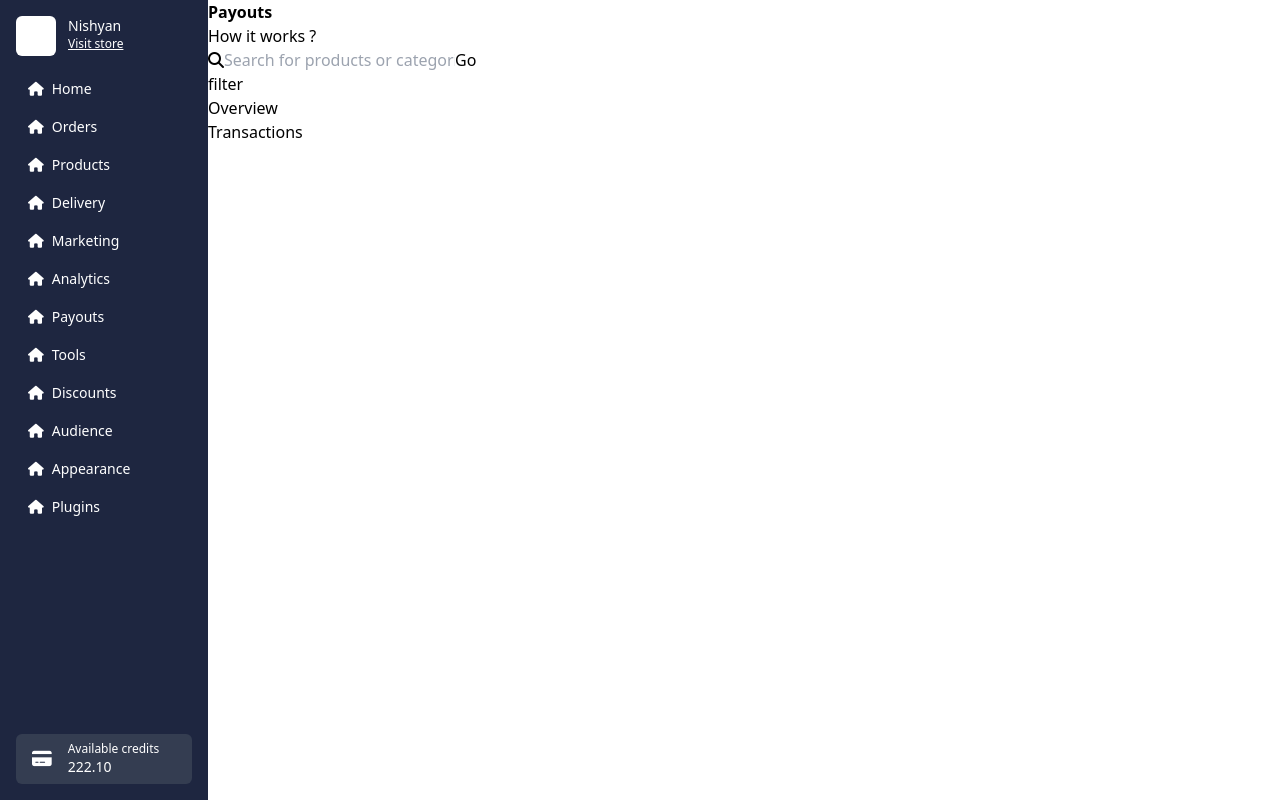
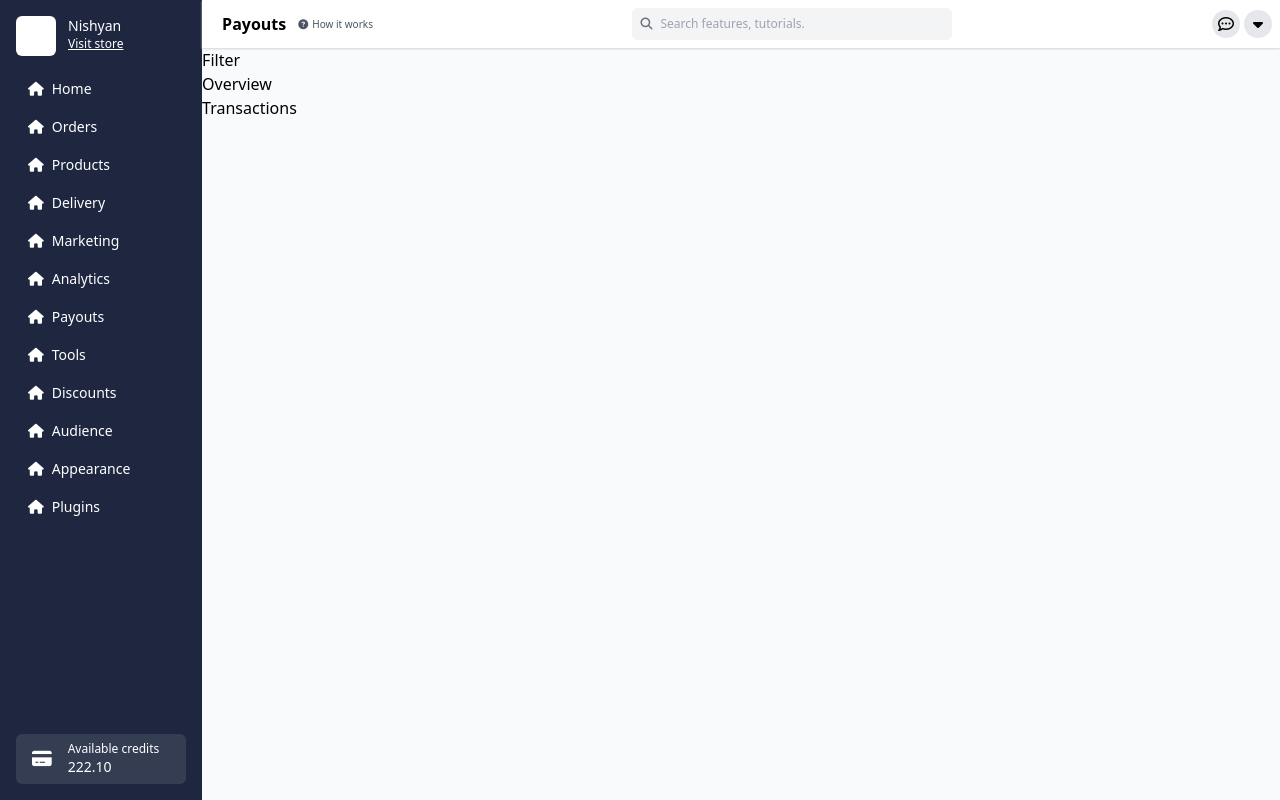
Before and after one commit to KeplerInCoding/Dukaan-Assignment, a React (Create React App) app: page / in a window 1280 px wide. Built offline with nearby package versions, Linux system fonts and the light colour scheme.

Commit message:
header done

```diff
--- /dev/null
+++ b/src/components/Filter.js
@@ -0,0 +1,9 @@
+import React from 'react'
+
+const Filter = () => {
+  return (
+    <div>Filter</div>
+  )
+}
+
+export default Filter
--- a/src/components/Header.js
+++ b/src/components/Header.js
@@ -2,15 +2,21 @@ import React from 'react'
 
 const Header = () => {
   return (
-    <div>
-        <div>
-            <div className=" font-semibold">Payouts</div>
-            <div>How it works ?</div>
+    <div className='flex place-content-between p-2 items-center bg-white shadow-sm shadow-gray-300 sha'>
+        <div className='flex'>
+            <div className=" font-semibold mx-3">Payouts</div>
+            <div className='flex items-center gap-1 text-[10px] text-gray-600'>
+              <i class="fas fa-circle-question"></i>
+              <div>How it works</div>
+            </div>
         </div>
-        <div>
+        <div className=' text-gray-500 rounded-md text-xs bg-gray-100 p-2 w-80 flex items-center gap-x-2'>
             <i class="fas fa-search"></i>
-            <input type="text" placeholder="Search for products or categories" />
-            <button>Go</button>
+            <input className='bg-gray-100' type="text" placeholder="Search features, tutorials." />
+        </div>
+        <div className='flex gap-1'>
+          <div className='bg-gray-200 rounded-full h-7 w-7 flex items-center justify-center'><i class="fa-regular fa-comment-dots"></i></div>
+          <div className='bg-gray-200 rounded-full h-7 w-7 flex items-center justify-center'><i class="fa-solid fa-caret-down"></i></div>
         </div>
     </div>
   )
--- a/src/components/Sidebar.js
+++ b/src/components/Sidebar.js
@@ -9,7 +9,7 @@ const Sidebar = () => {
   ];
 
   return (
-    <div className="min-h-screen h-auto w-52 bg-blue text-white text-sm flex flex-col place-content-between">
+    <div className="min-h-screen h-auto w-60 bg-blue text-white text-sm flex flex-col place-content-between">
       <div>
         <Logo />
         <nav className="m-2">
--- a/src/pages/Payouts.js
+++ b/src/pages/Payouts.js
@@ -2,12 +2,13 @@ import React from 'react'
 import Header from '../components/Header'
 import Overview from '../components/Overview'
 import Transactions from '../components/Transactions'
+import Filter from '../components/Filter'
 
 const Payouts = () => {
   return (
-    <div>
+    <div className='w-full bg-gray-50'>
       <Header/>
-      <div>filter</div>
+      <Filter/>
       <Overview/>
       <Transactions/>
     </div>
```
